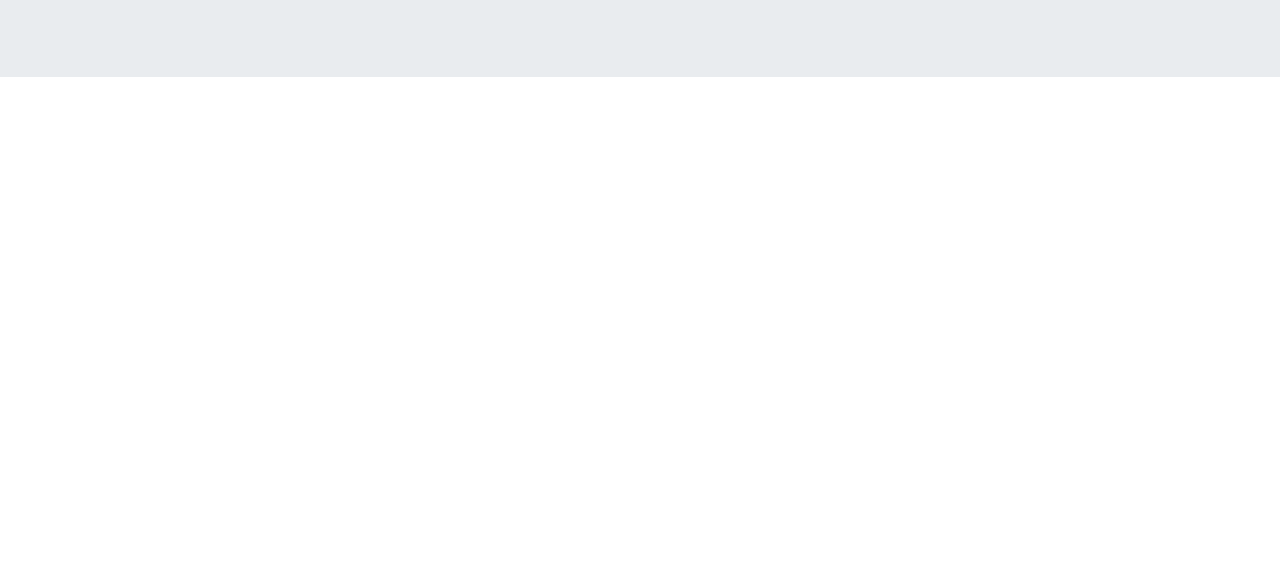
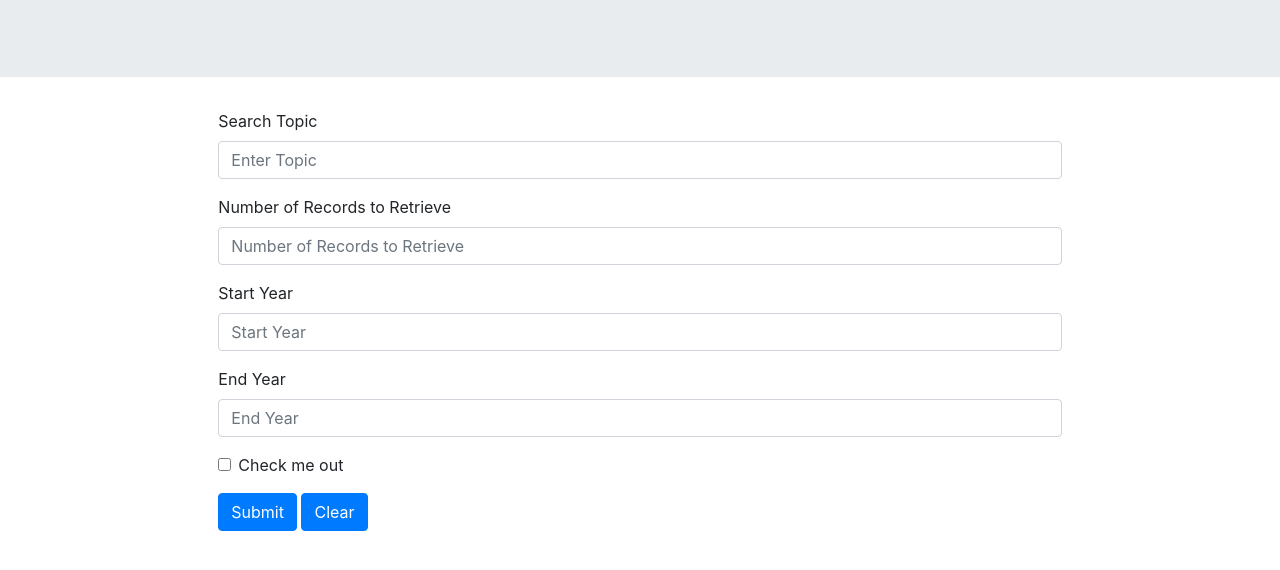
Before and after one commit to skiel14/NYT-Search-Activity, a plain HTML site: page index.html in a window 1280 px wide. Shown: the part 134-704 px from the top of the page. Drawn offline with nearby package versions, Linux system fonts and the light colour scheme.

Commit message:
front-end2

```diff
--- a/index.html
+++ b/index.html
@@ -15,7 +15,43 @@
     </div>
   </div>
 
+  <div id = "form-container">
+    <div class = "row">
+      <div class = "col-2">
+      </div>
+      <div class = "col-8">
+        <form>
+          <div class="form-group">
+            <label>Search Topic</label>
+            <input class="form-control" id="search-term" placeholder="Enter Topic">
+          </div>
+          <div class="form-group">
+            <label>Number of Records to Retrieve</label>
+            <input class="form-control" id="number-of-records" placeholder="Number of Records to Retrieve">
+          </div>
+          <div class="form-group">
+            <label>Start Year</label>
+            <input class="form-control" id="start-year" placeholder="Start Year">
+          </div>
+          <div class="form-group">
+            <label>End Year</label>
+            <input class="form-control" id="end-year" placeholder="End Year">
+          </div>
+          <div class="form-group form-check">
+            <input type="checkbox" class="form-check-input" id="exampleCheck1">
+            <label class="form-check-label" for="exampleCheck1">Check me out</label>
+          </div>
+          <button type="submit" class="btn btn-primary">Submit</button>
+          <button type="clear" class = "btn btn-primary">Clear</button>
+        </form>
+      </div>
+      <div class = "col-2">
+      </div>
+    </div>
+  </div>
 
+  <div id = "content"></div>
 
 
 </body>
+</html>
```
